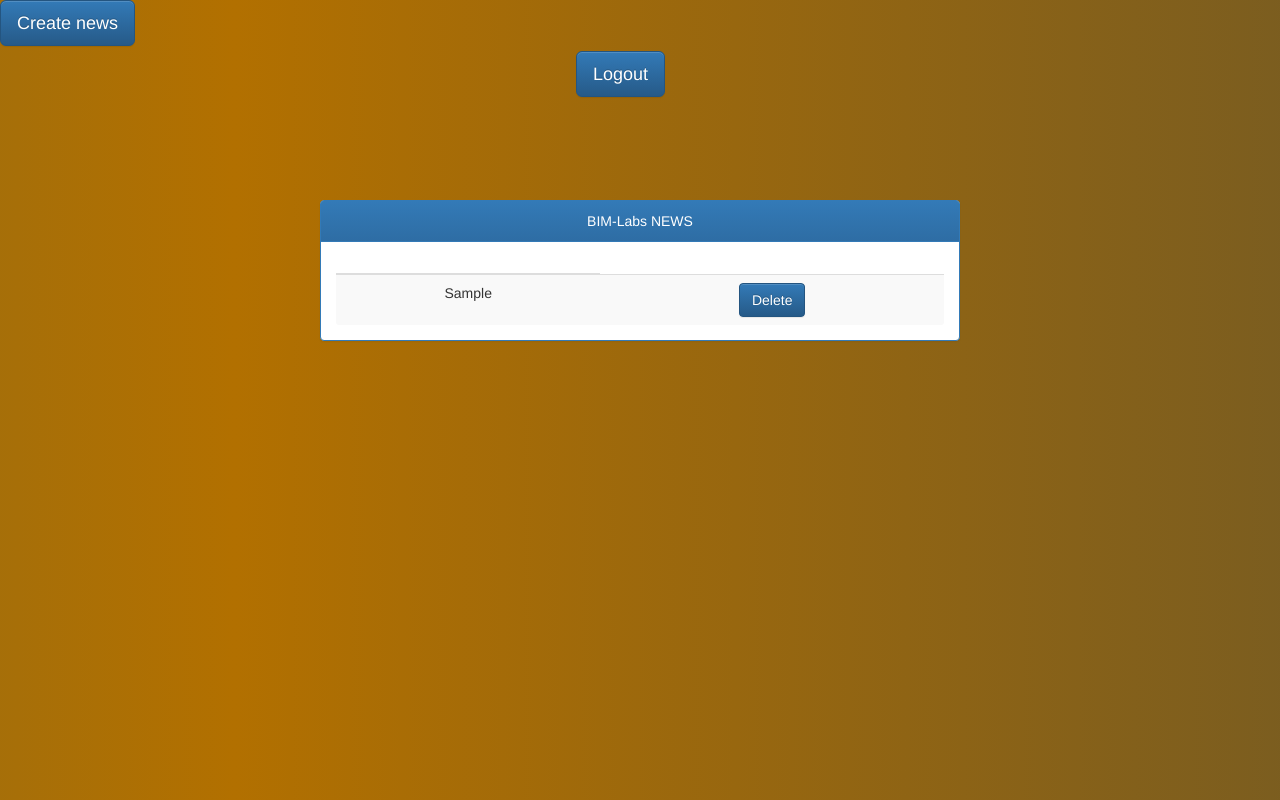
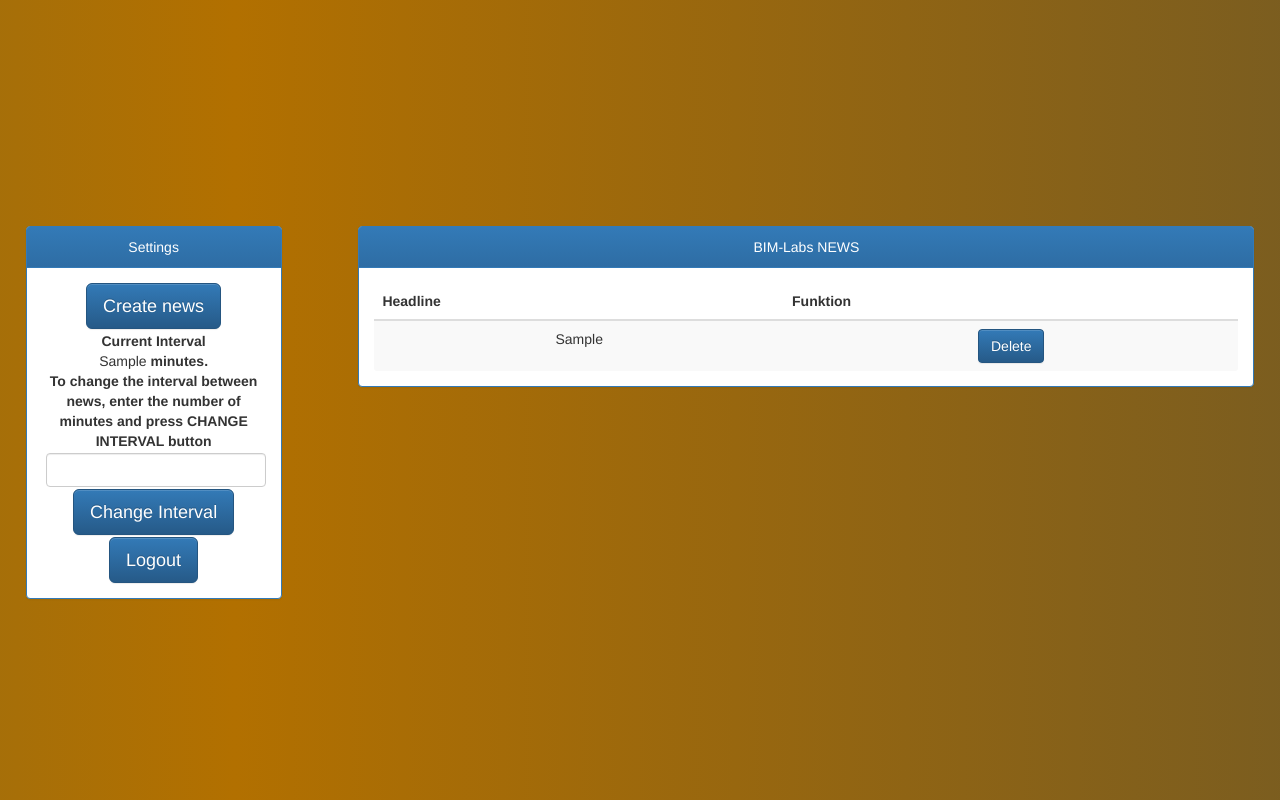
Before and after one commit to gudnims/Bim-Lab, a PHP site: page /admin.php in a window 1280 px wide. Run offline with PHP 8.4, Linux system fonts and the light colour scheme; the visitor is signed in with stand-in values (Sample User, id 1); tables that the repository leaves empty or names only in its code hold one stand-in row (values such as "Sample post"); some libraries are stand-ins or nearby versions.

Commit message:
added settings to change interval between news, needs to be implementet in index.php + missing alot of styling looks like shit still

```diff
--- a/admin.php
+++ b/admin.php
@@ -29,30 +29,44 @@ if (!isset($_SESSION['id'])) {
 <body>
 
 <div id="gradient">
+    <div id="container" class="clearfix">
     <header>
-
-
-
-
+    </header>
+    <div class="mainFirst">
+        <div class="offers">
+            <div class="panel panel-primary">
+                <div class="panel-heading">Settings</div>
+                <div class="panel-body table-responsive">
                     <div id="fir">
                         <button type="button" class="btn btn-primary btn-lg" data-toggle="modal"
                                 data-target="#newsModal">
                             Create news
                         </button>
                     </div>
-
-
-
-
+                    <div><b>Current Interval</b></div>
+                    <div id="currentInterval"></div>
+                    <div><b>To change the interval between news, enter the number of minutes and press CHANGE INTERVAL button</b></div>
+                    <div id="third">
+                        <form action="settings.php" method="post">
+                            <input type="number" class="form-control" name="time" id="timeControl">
+                            <input type="submit" class="btn btn-primary btn-lg" value="Change Interval" id="settingsButton">
+                        </form>
+                    </div>
                     <div id="sec">
                         <form action="logout.php">
                             <input type="submit" class="btn btn-primary btn-lg" value="Logout">
                         </form>
                     </div>
 
+                </div>
+            </div>
+        </div>
 
-        </header>
-        <div id="container" class="clearfix">
+    </div>
+
+
+
+
 
 
 
@@ -64,7 +78,8 @@ if (!isset($_SESSION['id'])) {
                         <table class="table table-striped table-hover" id="getId">
                             <thead>
                             <tr>
-                                    <th><i class="fa"></i></th>
+                                <th>Headline</th>
+                                <th>Funktion</th>
 
                             </tr>
                             </thead>
@@ -124,7 +139,6 @@ if (!isset($_SESSION['id'])) {
 </div>
 
 
-
 <script src="https://ajax.googleapis.com/ajax/libs/jquery/3.1.1/jquery.min.js"></script>
 <script src="https://maxcdn.bootstrapcdn.com/bootstrap/3.3.7/js/bootstrap.min.js"
         integrity="sha384-Tc5IQib027qvyjSMfHjOMaLkfuWVxZxUPnCJA7l2mCWNIpG9mGCD8wGNIcPD7Txa"
@@ -169,6 +183,7 @@ if (!isset($_SESSION['id'])) {
 <script>
     $(document).ready(function () {
         getNews()
+        getInterval()
     });
 
     $('#info').click(function (e) {
@@ -197,6 +212,25 @@ if (!isset($_SESSION['id'])) {
         });
     }
 
+    function getInterval() {
+        var currentDiv = $("#currentInterval");
+        currentDiv.html("");
+        $.ajax({
+            method: "GET",
+            url: "getInterval.php",
+            dataType: "json",
+
+            success: function(data){
+                data.forEach(function(get){
+                    var getInterval = '<div>' +
+                        '<div style="text-align: center">' + get.setting + '<b> minutes.</b></div>'
+                    '</div>';
+                    currentDiv.append(getInterval);
+                });
+            }
+        });
+    }
+
 
 </script>
 
--- /dev/null
+++ b/getInterval.php
@@ -0,0 +1,15 @@
+<?php
+
+include 'DBconnector.php';
+
+$result = mysqli_query($conn, "SELECT * FROM setting");
+$to_encode = array();
+$conn->close();
+
+while($row = mysqli_fetch_assoc($result)) {
+    $to_encode[] = $row;
+};
+$json = json_encode($to_encode);
+echo $json;
+exit();
+?>
--- a/index.php
+++ b/index.php
@@ -73,7 +73,7 @@ session_start();
         getNews();
         setInterval(function(){
            getNews()
-        }, 18050);
+        }, 12050);
 
     });
 
--- a/style/admin.css
+++ b/style/admin.css
@@ -6,16 +6,11 @@ body {
 }
 
 .main {
+    display: block;
+    float: right;
+    width: 70%;
+    margin: 2% 2% 2% 2%;
 
-    text-align: center;
-    position: absolute;
-    margin: auto;
-    height: 50%;
-    width: 50%;
-    top: 0;
-    left: 0;
-    bottom: 0;
-    right: 0;
 }
 
 h1 {
@@ -55,6 +50,14 @@ h1 {
 #container{
     display: inline-block;
     width: 100%;
+    text-align: center;
+    position: absolute;
+    margin: auto;
+    height: 50%;
+    top: 0;
+    left: 0;
+    bottom: 0;
+    right: 0;
 
 }
 
@@ -66,46 +69,29 @@ h4{
     margin-right: 42%;
 }
 
-#wel {
-    color: #0000cc;
-}
-
-#but{
-    display: inline-block;
-    width: 100%;
-    background-color: rgba(0, 0, 0, 0.60);
-    border-radius: 10px;
-    padding: 20px;
-    position: relative;
-    top: 50%;
-    left: 50%;
-    transform: translate(-50%, -50%);
-    border-style: solid;
-    border-color: #979797;
-    margin-top: 25px;
-}
-
-#first{
-    margin-left: 45%;
+.mainFirst{
+    display: block;
     float: left;
+    margin: 2% 2% 2% 2%;
+    width: 20%;
 }
 
 #fir{
-    margin-bottom: 5px;
-}
-#sec{
-    margin-left: 45%;
+    margin: 0% 1% 1% 1%;
 }
 
-.welcome{
-    background-color: rgba(0, 0, 0, 0.60);
-    border-radius: 10px;
-    padding: 20px;
-    position: relative;
-    top: 50%;
-    left: 50%;
-    transform: translate(-50%, -50%);
-    border-style: solid;
-    border-color: #979797;
-    margin-top: 50px;
+#third{
+    margin: 1% 1% 1% 1%;
 }
+
+#timeControl{
+    margin: 1% 1% 0% 1%;
+}
+
+#settingsButton{
+    margin: 1% 1% 0% 1%;
+}
+
+#sec{
+    margin: 1% 1% 0% 1%;
+}
```
Also changed, not shown: settings.php (added, +16 -0 lines), uploads/42431download (1).jpg (added), uploads/601077images.jpg (added). Lines whose indentation alone changed are shown as unchanged.
